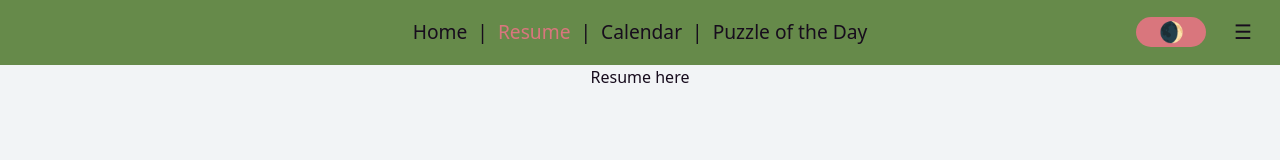
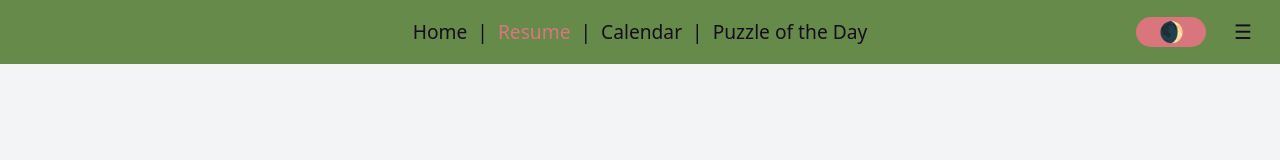
Before and after one commit to bstocksharp/nextjs-website, a Next.js app: page /resume in a window 1280 px wide. Shown: the top 160 px of the page. Built offline with nearby package versions, Linux system fonts and the light colour scheme.

Commit message:
added resume and fixed full screen navbar interactions

```diff
--- a/app/footer.tsx
+++ b/app/footer.tsx
@@ -28,7 +28,7 @@ export default function Footer() {
   };
 
   return (
-    <footer className="foot">
+    <footer>
       <div className="footer-logos">
         <a
           href="https://www.linkedin.com/in/bryce-sharp/"
--- a/app/globals.css
+++ b/app/globals.css
@@ -37,6 +37,11 @@ body {
   text-align: center;
 }
 
+main {
+  /*100% minus the header and footer*/
+  height: calc(100vh - 9rem);
+}
+
 .hidden {
   display: none;
 }
@@ -49,7 +54,6 @@ body {
 /* ▼▼▼▼▼▼▼▼▼▼▼▼▼▼▼▼▼▼▼▼▼▼▼ NAVBAR CSS ▼▼▼▼▼▼▼▼▼▼▼▼▼▼▼▼▼▼▼▼▼▼▼ */
 nav {
   background: var(--main);
-  height: 56px;
   font-size: clamp(0.8rem, 1.5vw, 1.25rem); /* fix this probably */
   display: flex;
   justify-content: center; /* Spreads items horizontally */
@@ -109,7 +113,7 @@ nav {
 /* ▲▲▲▲▲▲▲▲▲▲▲▲▲▲▲▲▲▲▲▲▲▲▲ NAVBAR CSS ▲▲▲▲▲▲▲▲▲▲▲▲▲▲▲▲▲▲▲▲▲▲▲ */
 
 /* ▼▼▼▼▼▼▼▼▼▼▼▼▼▼▼▼▼▼▼▼▼▼▼ FOOTER CSS ▼▼▼▼▼▼▼▼▼▼▼▼▼▼▼▼▼▼▼▼▼▼▼ */
-.foot {
+footer {
   position: absolute;
   bottom: 0;
   width: 100%;
--- a/app/layout.tsx
+++ b/app/layout.tsx
@@ -24,7 +24,6 @@ export default function RootLayout({
   return (
     <html className={darkMode ? "dark-mode" : ""}>
       <body>
-        <main>
         <NavBar
           darkMode={darkMode}
           toggleDarkMode={toggleDarkMode}
@@ -33,8 +32,7 @@ export default function RootLayout({
         />
         {!isMenuOpen && children}
 
-          <Footer />
-        </main>
+        {!isMenuOpen && <Footer />}
       </body>
     </html>
   );
--- a/app/nav.tsx
+++ b/app/nav.tsx
@@ -49,8 +49,7 @@ export default function NavBar({
   ];
 
   return (
-    <div>
-      <nav style={{ height: isMenuOpen ? "100vh" : "65px" }}>
+    <nav style={{ height: isMenuOpen ? "100vh" : "4rem" }}>
       {!isMenuOpen && windowWidth > 600 ? (
         // layout for full page
         <div>
@@ -101,6 +100,5 @@ export default function NavBar({
         </button>
       </div>
     </nav>
-    </div>
   );
 }
--- a/app/resume/page.tsx
+++ b/app/resume/page.tsx
@@ -1,7 +1,14 @@
+import "./resume.css";
+import React from "react";
+
 export default function ResumePage() {
   return (
-    <div>
-      <h1>Resume here</h1>
-    </div>
+    <main>
+      <iframe
+        src={"/resume.pdf"}
+        style={{ width: "100%", height: "100%", border: "none" }}
+        title="PDF Viewer"
+      />
+    </main>
   );
 }
--- /dev/null
+++ b/app/resume/resume.css
@@ -0,0 +1,4 @@
+.resumeContainer {
+  height: 89.5vh;
+  background-color: blue;
+}
```
Also changed, not shown: 1 other file (tests, documents, lock files or other folders). Lines whose indentation alone changed are shown as unchanged.
